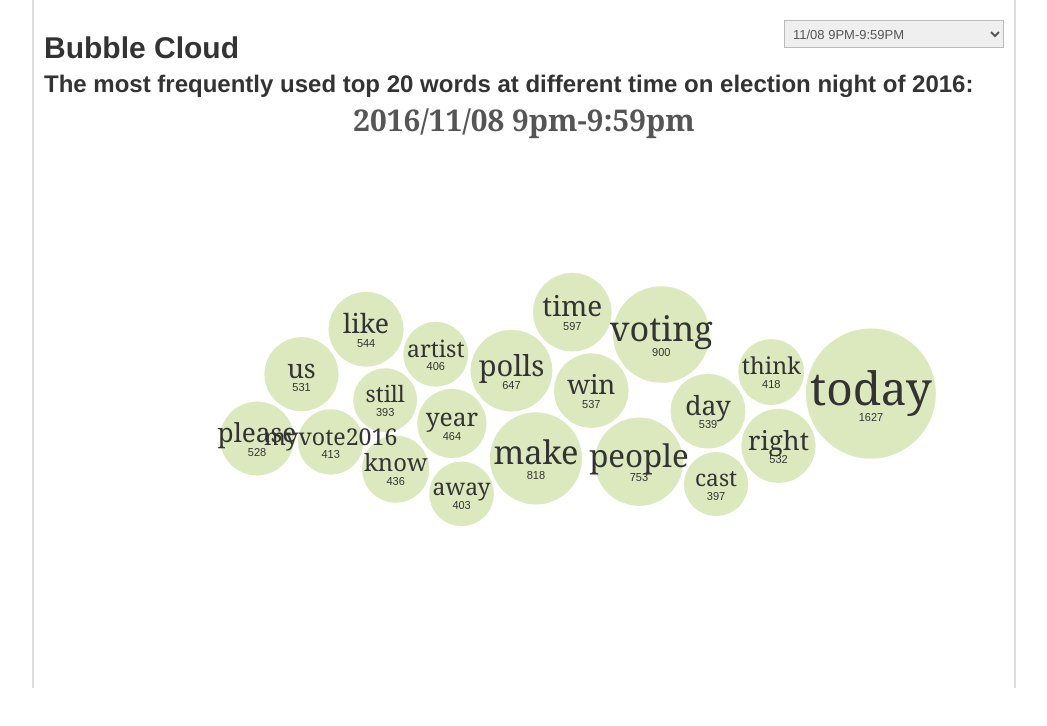
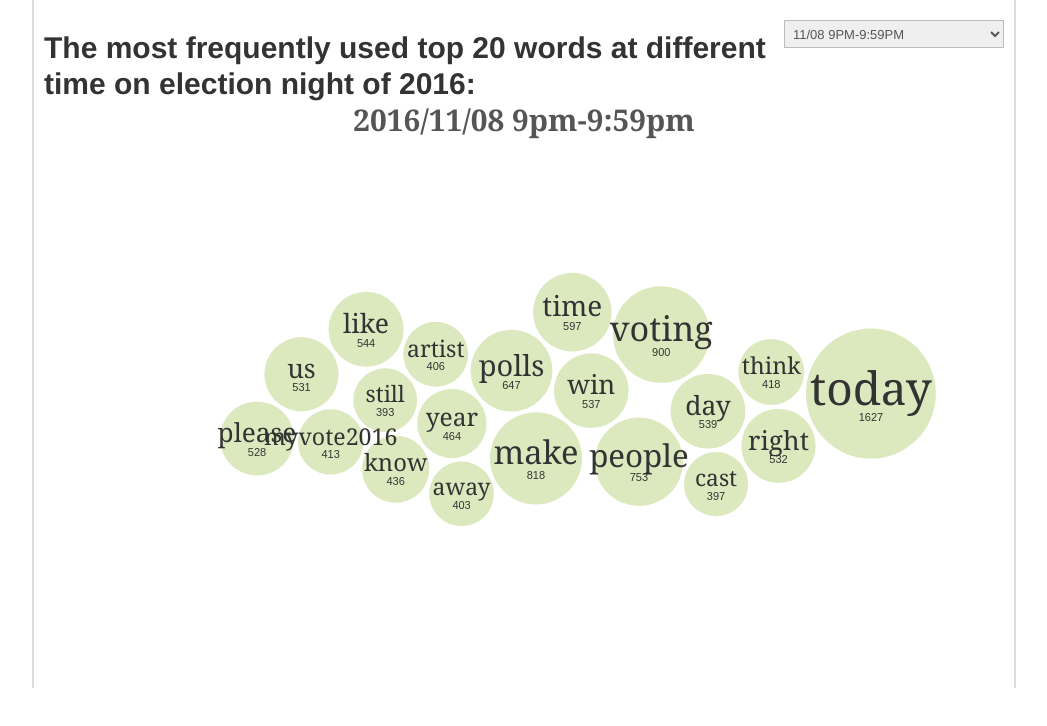
Before and after one commit to LeonXiaoyuan/VisualFinal, a plain HTML site: page wordCount.html in a window 1280 px wide. Shown: the whole page, without its empty margins (116-1163 px from the left). Drawn offline with Linux system fonts and the light colour scheme.

Commit message:
Update wordCount.html

```diff
--- a/wordCount.html
+++ b/wordCount.html
@@ -39,8 +39,7 @@
 
       </select>
     <header>
-    <h1>Bubble Cloud</h1>
-    <h2>The most frequently used top 20 words at different time on election night of 2016:</h2>
+    <h1>The most frequently used top 20 words at different time on election night of 2016:</h1>
       <h2 id="book-title"></h2>
     </header>
     <div id="main" role="main">
```
